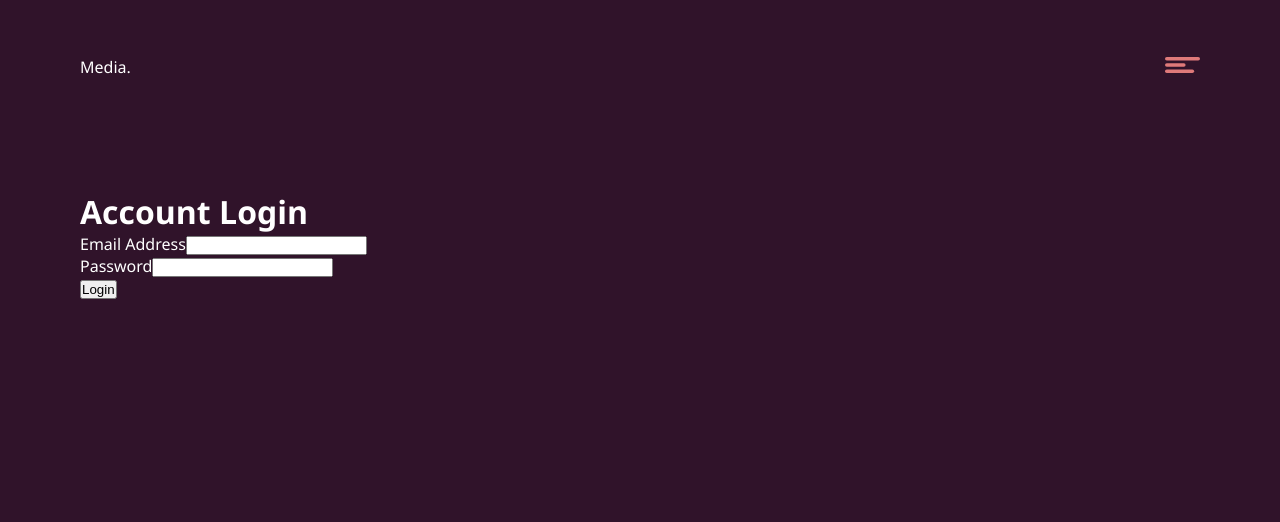
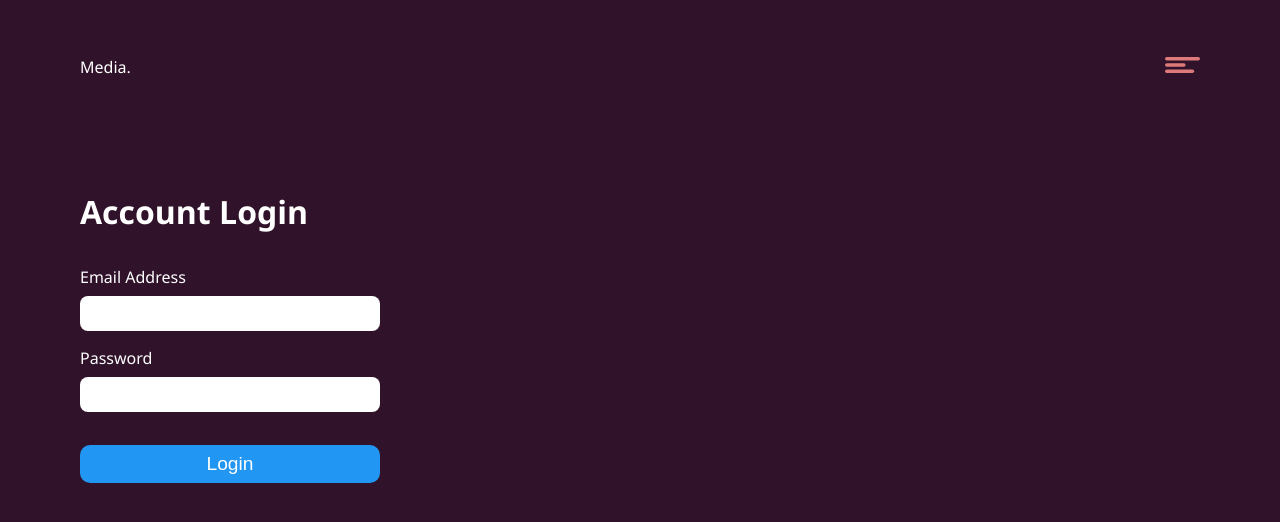
Before and after one commit to marufahmed-afk/MediaStacker, a React (Create React App) app in the folder client/: page /login in a window 1280 px wide. Shown: the top 522 px of the page. Built offline with nearby package versions, Linux system fonts and the light colour scheme.

Commit message:
Form designed

```diff
--- a/client/src/App.css
+++ b/client/src/App.css
@@ -159,6 +159,41 @@ body {
   right: 30%;
 }
 
+.auth-form {
+  display: flex;
+  flex-direction: column;
+  width: 300px;
+  margin-top: 25px;
+}
+
+.auth-form label {
+  margin-top: 8px;
+}
+
+.form-group {
+  display: flex;
+  flex-direction: column;
+}
+
+.form-field {
+  padding: 10px 10px;
+  border-radius: 8px;
+  outline: none;
+  border: none;
+  margin: 8px 0 8px 0;
+}
+
+.form-btn {
+  background-color: #2196f3;
+  padding: 8px 30px;
+  margin-top: 25px;
+  color: white;
+  border-radius: 10px;
+  font-size: 1.2rem;
+  border: none;
+  cursor: pointer;
+}
+
 .add-form form {
   display: flex;
   flex-direction: column;
--- a/client/src/components/auth/Login.js
+++ b/client/src/components/auth/Login.js
@@ -44,10 +44,11 @@ const Login = (props) => {
       <h1>
         Account <span className="text-primary">Login</span>
       </h1>
-      <form onSubmit={onSubmit}>
+      <form className="auth-form" onSubmit={onSubmit}>
         <div className="form-group">
           <label htmlFor="email">Email Address</label>
           <input
+            className="form-field"
             id="email"
             type="email"
             name="email"
@@ -59,6 +60,7 @@ const Login = (props) => {
         <div className="form-group">
           <label htmlFor="password">Password</label>
           <input
+            className="form-field"
             id="password"
             type="password"
             name="password"
@@ -67,11 +69,7 @@ const Login = (props) => {
             required
           />
         </div>
-        <input
-          type="submit"
-          value="Login"
-          className="btn btn-primary btn-block"
-        />
+        <input type="submit" value="Login" className="form-btn" />
       </form>
     </div>
   );
--- a/client/src/components/auth/Register.js
+++ b/client/src/components/auth/Register.js
@@ -54,10 +54,11 @@ const Register = (props) => {
       <h1>
         Account <span className="text-primary">Register</span>
       </h1>
-      <form onSubmit={onSubmit}>
+      <form className="auth-form" onSubmit={onSubmit}>
         <div className="form-group">
           <label htmlFor="name">Name</label>
           <input
+            className="form-field"
             id="name"
             type="text"
             name="name"
@@ -69,6 +70,7 @@ const Register = (props) => {
         <div className="form-group">
           <label htmlFor="email">Email Address</label>
           <input
+            className="form-field"
             id="email"
             type="email"
             name="email"
@@ -80,6 +82,7 @@ const Register = (props) => {
         <div className="form-group">
           <label htmlFor="password">Password</label>
           <input
+            className="form-field"
             id="password"
             type="password"
             name="password"
@@ -92,6 +95,7 @@ const Register = (props) => {
         <div className="form-group">
           <label htmlFor="password2">Confirm Password</label>
           <input
+            className="form-field"
             id="password2"
             type="password"
             name="password2"
@@ -101,11 +105,7 @@ const Register = (props) => {
             minLength="6"
           />
         </div>
-        <input
-          type="submit"
-          value="Register"
-          className="btn btn-primary btn-block"
-        />
+        <input type="submit" value="Register" className="form-btn" />
       </form>
     </div>
   );
```
